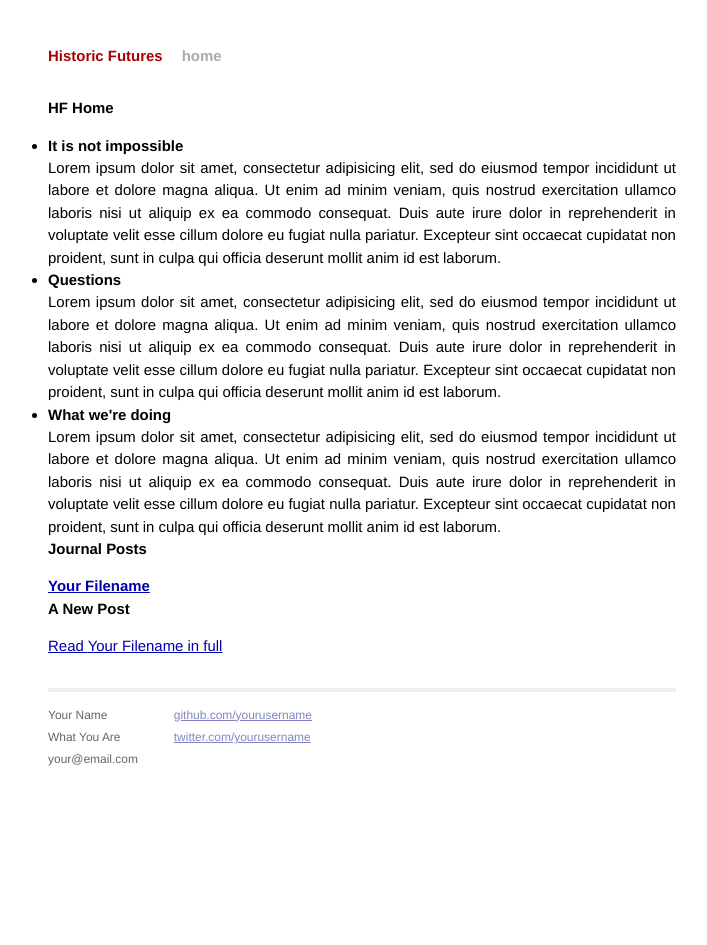
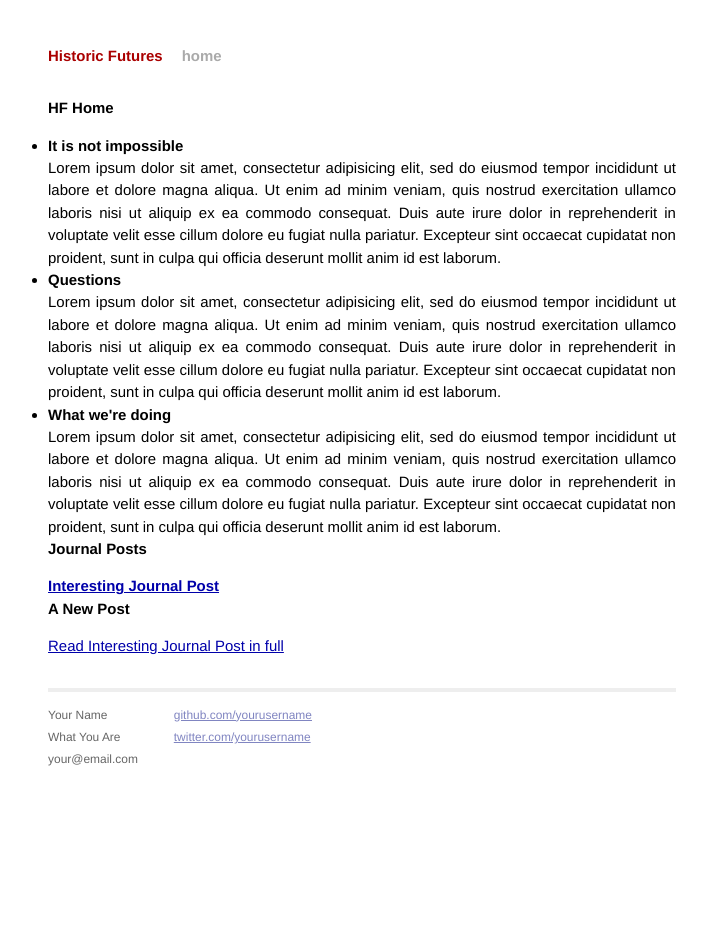
Before and after one commit to HistoricFutures/historicfutures.github.io, a Jekyll site: the page built from index.html, in a window 1280 px wide. Shown: the whole page, without its empty margins (278-985 px from the left). Built offline with Jekyll 4.4.1, drawn with Linux system fonts in a browser that asks for light colours; nearby versions of some CDN libraries.

Commit message:
Update 2014-02-05-your-filename.md

```diff
--- a/_posts/2014-02-05-your-filename.md
+++ b/_posts/2014-02-05-your-filename.md
@@ -1,5 +1,8 @@
 ---
-published: true
+layout: post
+title: Interesting Journal Post
+date: 2014-01-28
+categories: tim
 ---
 
 ## A New Post
```
